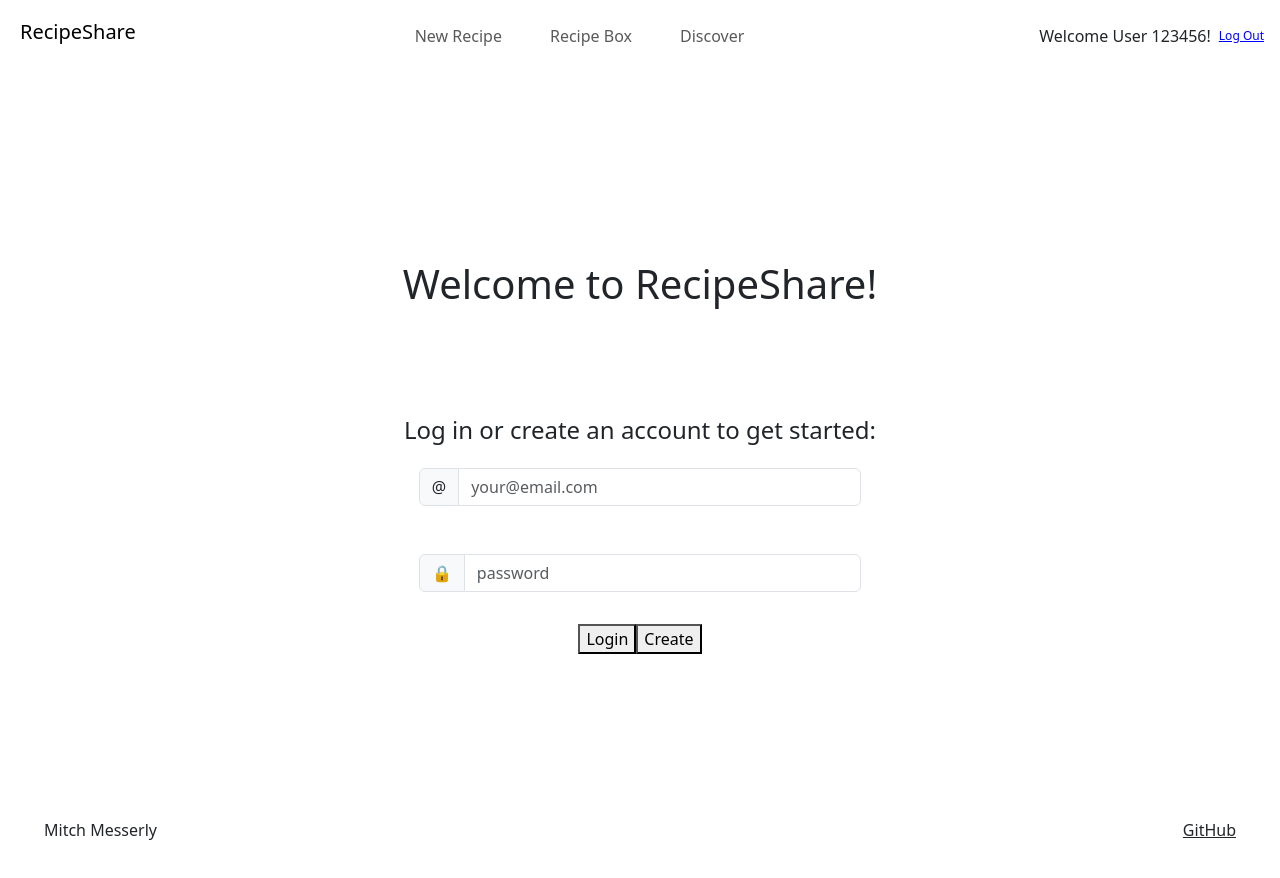
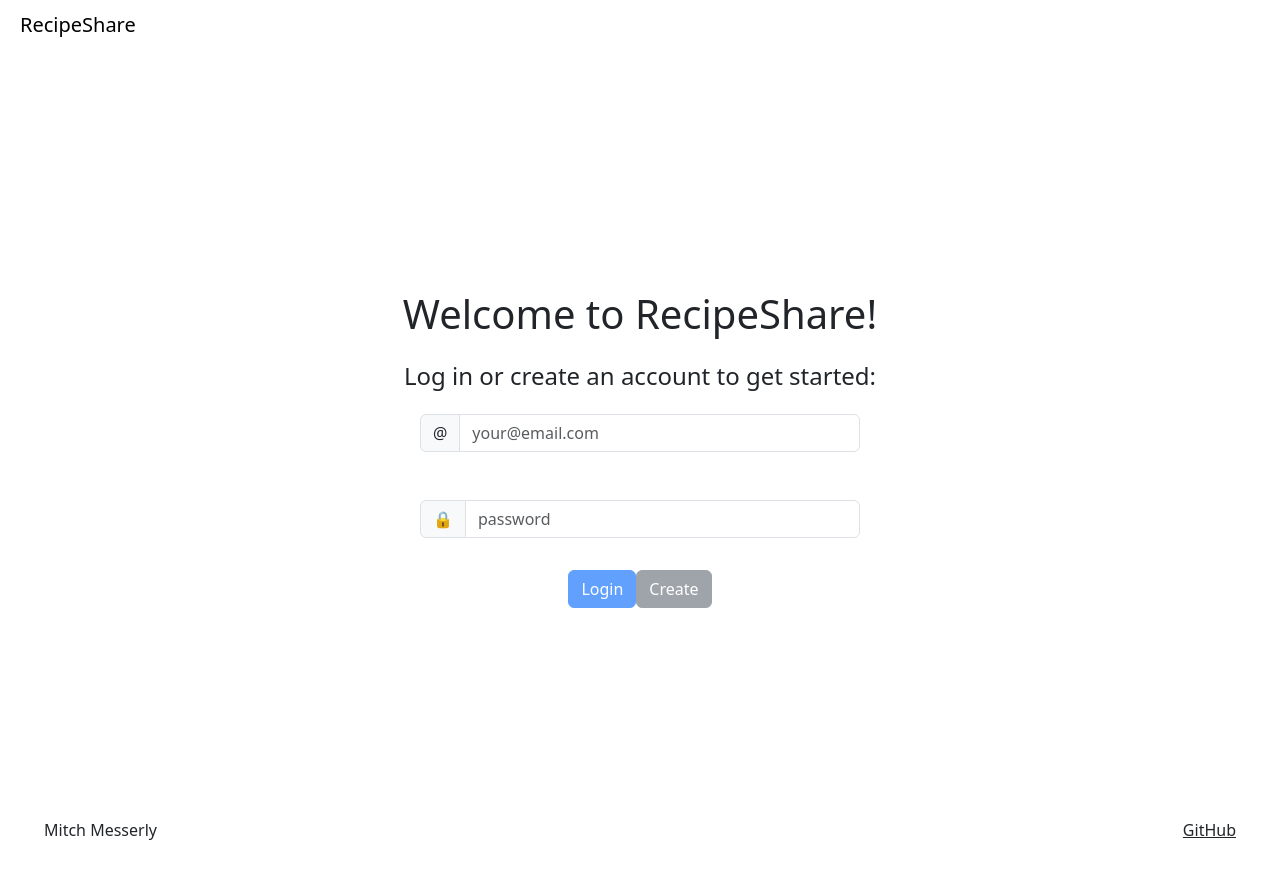
Before and after one commit to M1tchM355/startup, a React (Vite) app: page / in a window 1280 px wide. Shown: the top 878 px of the page. Built offline with nearby package versions, Linux system fonts and the light colour scheme.

Commit message:
updated login to match logic of simon

```diff
--- a/src/app.jsx
+++ b/src/app.jsx
@@ -7,8 +7,13 @@
 import { Box } from './box/box';
 import { Recipe } from './recipe/recipe';
 import { Community } from './community/community';
+import { AuthState } from './login/authState';
 
 export default function App() {
+  const [userName, setUserName] = React.useState(localStorage.getItem('userName') || '');
+  const currentAuthState = userName ? AuthState.Authenticated : AuthState.Unauthenticated;
+  const [authState, setAuthState] = React.useState(currentAuthState);
+
   return (
     <BrowserRouter>
       <div className='body'>
@@ -16,19 +21,41 @@
         <nav className="navbar fixed-top">
           <h1 className="navbar-brand">RecipeShare</h1>
           <ul className="navbar-nav">
-            <li className="nav-item"><NavLink className="nav-link" to="new">New Recipe</NavLink></li>
-            <li className="nav-item"><NavLink className="nav-link" to="box">Recipe Box</NavLink></li>
-            <li className="nav-item"><NavLink className="nav-link" to="community">Discover</NavLink></li>
+            {authState === AuthState.Authenticated && (
+              <li className="nav-item">
+                <NavLink className="nav-link" to="new">New Recipe</NavLink>
+              </li>
+            )}
+            {authState === AuthState.Authenticated && (
+              <li className="nav-item">
+                <NavLink className="nav-link" to="box">Recipe Box</NavLink>
+              </li>
+            )}
+            {authState === AuthState.Authenticated && (
+              <li className="nav-item">
+                <NavLink className="nav-link" to="community">Discover</NavLink>
+              </li>
+            )}
           </ul>
-          <div className="user-info">
-            <span>Welcome User 123456!</span>
-            <NavLink to="">Log Out</NavLink>
-          </div>
+          {authState === AuthState.Authenticated && (
+            <div className="user-info">
+              <span>Welcome User 123456!</span>
+              <NavLink to="">
+                Log Out
+              </NavLink>
+            </div>
+          )}
         </nav>
         </header>
 
         <Routes>
-          <Route path='/' element={<Login />} exact />
+          <Route path='/' element={<Login
+            username={userName}
+            authState={authState}
+            onAuthChange={(userName, authState) => {
+              setAuthState(authState);
+              setUserName(userName);
+            }}/>} exact />
           <Route path='/new' element={<New />} />
           <Route path='/box' element={<Box />} />
           <Route path='/box/recipe' element={<Recipe />} />
--- /dev/null
+++ b/src/login/authState.js
@@ -0,0 +1,9 @@
+export class AuthState {
+  static Unknown = new AuthState('unknown');
+  static Authenticated = new AuthState('authenticated');
+  static Unauthenticated = new AuthState('unauthenticated');
+
+  constructor(name) {
+    this.name = name;
+  }
+}
--- /dev/null
+++ b/src/login/authenticated.css
@@ -0,0 +1,5 @@
+.playerName {
+  color: rgb(118, 190, 210);
+  font-size: 1.5em;
+  padding: 0.5em;
+}
--- /dev/null
+++ b/src/login/authenticated.jsx
@@ -0,0 +1,27 @@
+import React from 'react';
+import { useNavigate } from 'react-router-dom';
+
+import Button from 'react-bootstrap/Button';
+
+import './authenticated.css';
+
+export function Authenticated(props) {
+  const navigate = useNavigate();
+
+  function logout() {
+    localStorage.removeItem('userName');
+    props.onLogout();
+  }
+
+  return (
+    <div>
+      <div className='playerName'>{props.userName}</div>
+      <Button variant='primary' onClick={() => navigate('/new')}>
+        Create New Recipe
+      </Button>
+      <Button variant='secondary' onClick={() => logout()}>
+        Logout
+      </Button>
+    </div>
+  );
+}
--- a/src/login/login.jsx
+++ b/src/login/login.jsx
@@ -1,25 +1,28 @@
 import React from 'react';
 
-export function Login() {
+import { Unauthenticated } from './unauthenticated';
+import { Authenticated } from './authenticated';
+import { AuthState } from './authState';
 
-
+export function Login({ userName, authState, onAuthChange }) {
   return (
     <main className="container-fluid text-center">
       <div>
-        <h1 className="intro">Welcome to RecipeShare!</h1>
-        <h4>Log in or create an account to get started:</h4>
-        <form method="get" action="new">
-          <div className="input-group mb-3">
-           <span className="input-group-text">@</span>
-           <input className="form-control" type="text" placeholder="your@email.com" />
-          </div>
-          <div className="input-group mb-3">
-           <span className="input-group-text">🔒</span>
-           <input className="form-control" type="password" placeholder="password" />
-          </div>
-          <button type="submit">Login</button>
-          <button type="submit">Create</button>
-        </form>
+      {authState !== AuthState.Unknown && <h1>Welcome to RecipeShare!</h1>}
+        {authState === AuthState.Authenticated && (
+          <Authenticated
+            userName={userName}
+            onLogout={() =>
+              onAuthChange(userName, AuthState.Unauthenticated)} />
+        )}
+        {authState === AuthState.Unauthenticated && (
+          <Unauthenticated
+            userName={userName}
+            onLogin={(loginUserName) => {
+              onAuthChange(loginUserName, AuthState.Authenticated);
+            }}
+          />
+        )}
       </div>
     </main>
   );
--- /dev/null
+++ b/src/login/messageDialog.jsx
@@ -0,0 +1,15 @@
+import React from 'react';
+
+import Button from 'react-bootstrap/Button';
+import Modal from 'react-bootstrap/Modal';
+
+export function MessageDialog(props) {
+  return (
+    <Modal {...props} show={props.message} centered>
+      <Modal.Body>{props.message}</Modal.Body>
+      <Modal.Footer>
+        <Button onClick={props.onHide}>Close</Button>
+      </Modal.Footer>
+    </Modal>
+  );
+}
--- /dev/null
+++ b/src/login/unauthenticated.jsx
@@ -0,0 +1,44 @@
+import React from 'react';
+
+import Button from 'react-bootstrap/Button';
+import { MessageDialog } from './messageDialog';
+
+export function Unauthenticated(props) {
+  const [userName, setUserName] = React.useState(props.userName);
+  const [password, setPassword] = React.useState('');
+  const [displayError, setDisplayError] = React.useState(null);
+
+  async function loginUser() {
+    localStorage.setItem('userName', userName);
+    props.onLogin(userName);
+  }
+
+  async function createUser() {
+    localStorage.setItem('userName', userName);
+    props.onLogin(userName);
+  }
+
+  return (
+    <>
+      <div>
+        <h4>Log in or create an account to get started:</h4>
+        <div className='input-group mb-3'>
+          <span className='input-group-text'>@</span>
+          <input className='form-control' type='text' value={userName} onChange={(e) => setUserName(e.target.value)} placeholder='your@email.com' />
+        </div>
+        <div className='input-group mb-3'>
+          <span className='input-group-text'>🔒</span>
+          <input className='form-control' type='password' onChange={(e) => setPassword(e.target.value)} placeholder='password' />
+        </div>
+        <Button variant='primary' onClick={() => loginUser()} disabled={!userName || !password}>
+          Login
+        </Button>
+        <Button variant='secondary' onClick={() => createUser()} disabled={!userName || !password}>
+          Create
+        </Button>
+      </div>
+
+      <MessageDialog message={displayError} onHide={() => setDisplayError(null)} />
+    </>
+  );
+}
```
